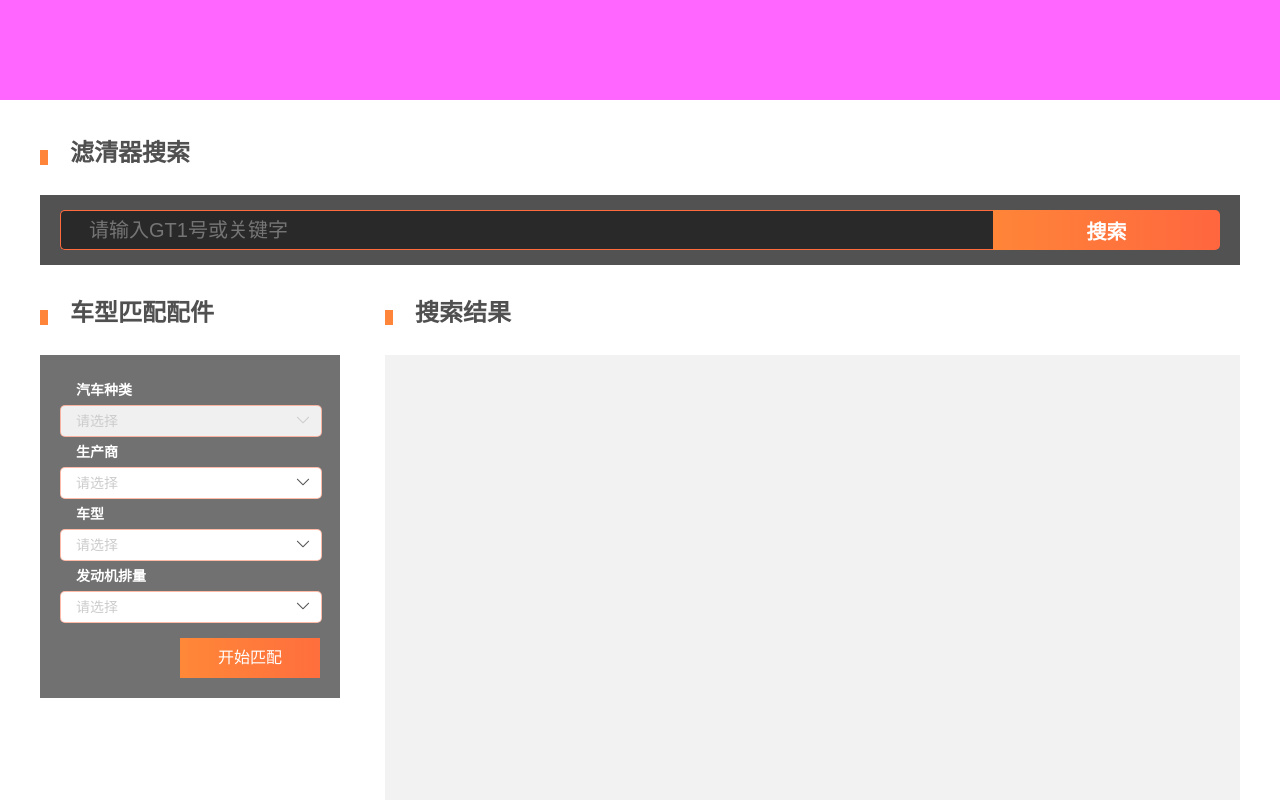
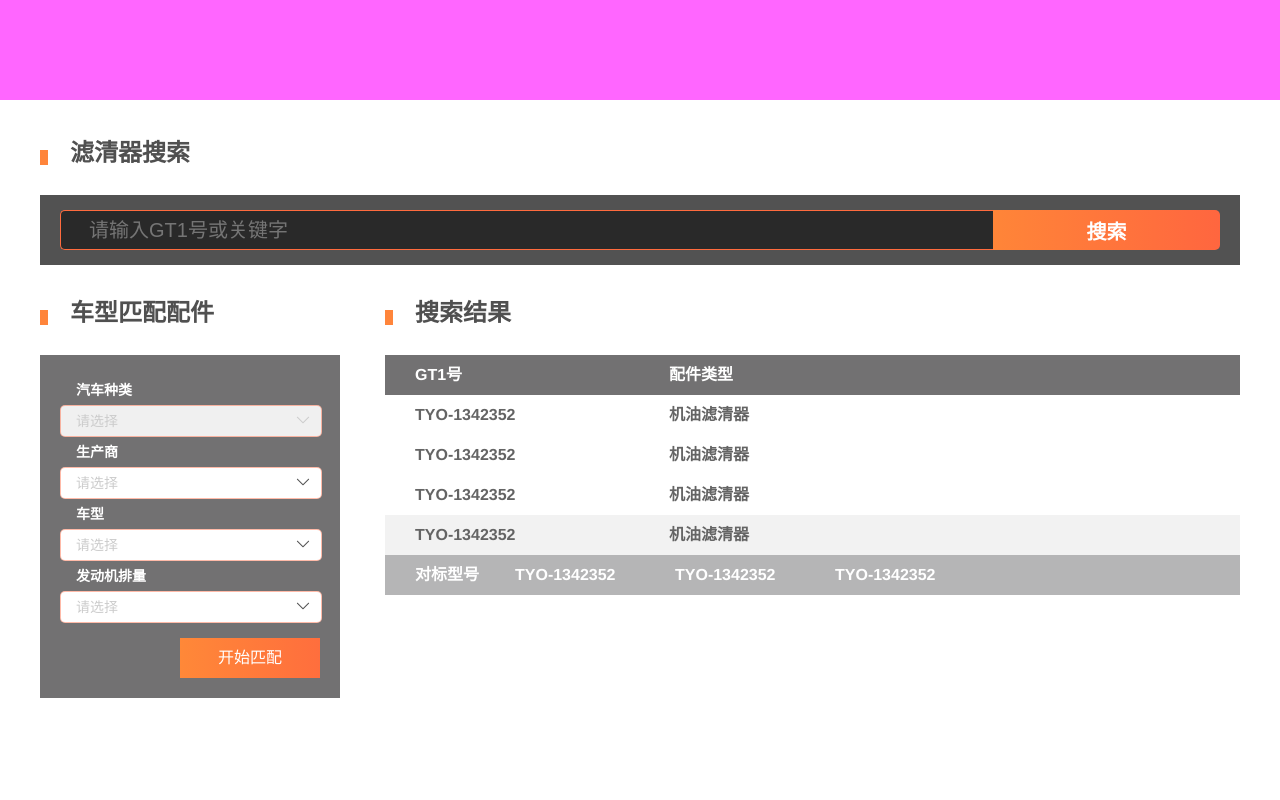
Before and after one commit to cubsdiary/gt1.com, a Vue app: page /#/searchcode in a window 1280 px wide. Shown: the top 800 px of the page. Built offline with nearby package versions, Linux system fonts and the light colour scheme.

Commit message:
new searchcode

```diff
--- a/src/components/toast.vue
+++ b/src/components/toast.vue
@@ -1,12 +1,18 @@
 <template>
-  <div class="toast-info right-lv">
-    <div class="box-s"></div>
+  <div class="toast-info" :class="{'left': direction === 'left', 'right': direction === 'right'}">
+    <div class="box-s" :class="{'left': direction === 'right', 'right': direction === 'left'}"></div>
     <img class="img-info" src="../assets/default.png"/>
   </div>
 </template>
 
 <script>
 export default {
+  props: {
+    direction: {
+      type: String,
+      default: 'left'
+    }
+  }
 }
 </script>
 
@@ -21,17 +27,24 @@ export default {
     -webkit-box-shadow: 0 0px 20px #ead8d8
     border-radius: 5px
     z-index: 100
-    &.right-lv
+    &.right
+      left: 140px
+    &.left
       right: 140px
     .box-s
       position: absolute
-      right: -10px
       top: 7px
       width: 0
       height: 0
       border-width: 5px
       border-style: solid
-      border-color: transparent transparent transparent #fff
+
+      &.right
+        right: -10px
+        border-color: transparent transparent transparent #fff
+      &.left
+        left: -10px
+        border-color: transparent #fff transparent transparent
     .img-info
       width: 180px
       height: 180px
--- a/src/views/searchCode.vue
+++ b/src/views/searchCode.vue
@@ -20,8 +20,63 @@
         <matchingParts/>
         <div class="search-resule">
           <div class="search-title">
-
+            <h3>GT1号</h3>
+            <h3>配件类型</h3>
           </div>
+          <ul class="search-th">
+            <li class="search-td">
+              <div class="search-gt1 search-box black">
+                <h3>
+                  <a href="javascript:;">
+                    <span>TYO-1342352</span>
+                    <Toast :direction="'right'"></Toast>
+                  </a>
+                </h3>
+                <h3>机油滤清器</h3>
+              </div>
+            </li>
+            <li class="search-td">
+              <div class="search-gt1 search-box black">
+                <h3>
+                  <a href="javascript:;">
+                    <span>TYO-1342352</span>
+                    <Toast :direction="'right'"></Toast>
+                  </a>
+                </h3>
+                <h3>机油滤清器</h3>
+              </div>
+            </li>
+            <li class="search-td">
+              <div class="search-gt1 search-box black">
+                <h3>
+                  <a href="javascript:;">
+                    <span>TYO-1342352</span>
+                    <Toast :direction="'right'"></Toast>
+                  </a>
+                </h3>
+                <h3>机油滤清器</h3>
+              </div>
+            </li>
+            <li class="search-td">
+              <div class="search-gt1 search-box black white">
+                <h3>
+                  <a href="javascript:;">
+                    <span>TYO-1342352</span>
+                    <Toast :direction="'right'"></Toast>
+                  </a>
+                </h3>
+                <h3>机油滤清器</h3>
+              </div>
+              <div class="search-other search-box">
+                <h3>对标型号</h3>
+                <ul class="other">
+                  <li><h3>TYO-1342352</h3></li>
+                  <li><h3>TYO-1342352</h3></li>
+                  <li><h3>TYO-1342352</h3></li>
+                </ul>
+              </div>
+            </li>
+          </ul>
         </div>
       </div>
     </div>
@@ -32,12 +87,13 @@
 // @ is an alias to /src
 import searchView from '@/components/searchView'
 import matchingParts from '@/components/matchingParts'
-
+import Toast from '@/components/toast'
 export default {
   name: 'home',
   components: {
     searchView,
-    matchingParts
+    matchingParts,
+    Toast
   },
   data () {
     return {
@@ -46,6 +102,8 @@ export default {
 }
 </script>
 <style scoped lang="stylus">
+  ul
+    list-style: none
   .home-container
     width: 100%
     overflow: hidden
@@ -89,15 +147,76 @@ export default {
       .banner-content
         width: 100%
         overflow: hidden
-        margin-bottom: 100px
+        padding-bottom: 150px
         .search-resule
           width: 855px
-          height: 1000px
           float: right
-          background-color: #f2f2f2
           .search-title
+            display: flex
             width: 100%
-            height: 1000px
+            height: 40px
+            box-sizing: border-box
+            padding-left: 30px
+            background-color: #727172
+            line-height: 40px
+            & > h3:nth-child(1)
+              width: 254px
+              font-size: 16px
+              color: #fff
+            &  > h3:nth-child(2)
+              flex: 1
+              font-size: 16px
+              color: #fff
+          .search-th
+            width: 100%
+            .search-td
+              width: 100%
+              .search-box
+                display: flex
+                box-sizing: border-box
+                width: 100%
+                min-height: 40px
+                padding-left: 30px
+                line-height: 40px
+
+                &.black
+                  color: #646464
+                &.white
+                  background-color: #f2f2f2
+              .search-gt1
+                a
+                  position: relative
+                  font-size: 16px
+                  color: #646464
+                  text-decoration: none
+                  &:hover
+                    text-decoration: underline
+                    .toast-info
+                      display: block
+              .search-gt1 > h3:nth-child(1)
+                width: 254px
+                font-size: 16px
+              .search-gt1 > h3:nth-child(2)
+                flex: 1
+                font-size: 16px
+              .search-other
+                background-color: #b5b5b6
+                color: #fff
+              .search-other > h3
+                width: 100px
+                font-size: 16px
+              .other
+                flex: 1
+                min-height: 40px
+                & > li
+                  display: inline-block
+                  box-sizing: border-box
+                  padding: 5px 0px
+                  width: 160px
+                  height: 30px
+                  line-height: 30px
+                  & > h3
+                    font-size: 16px
       .hot-parts
         width: 100%
         overflow: hidden
```
